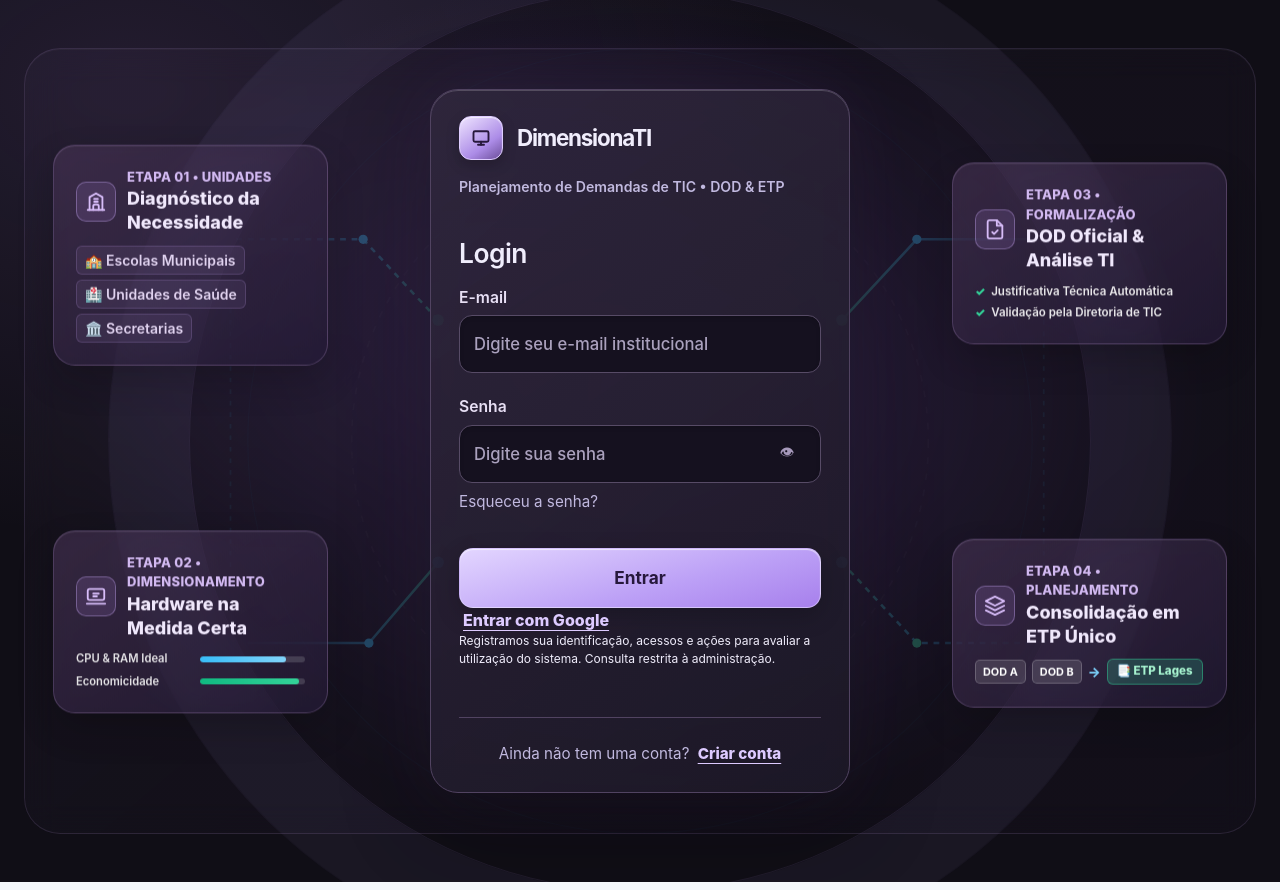
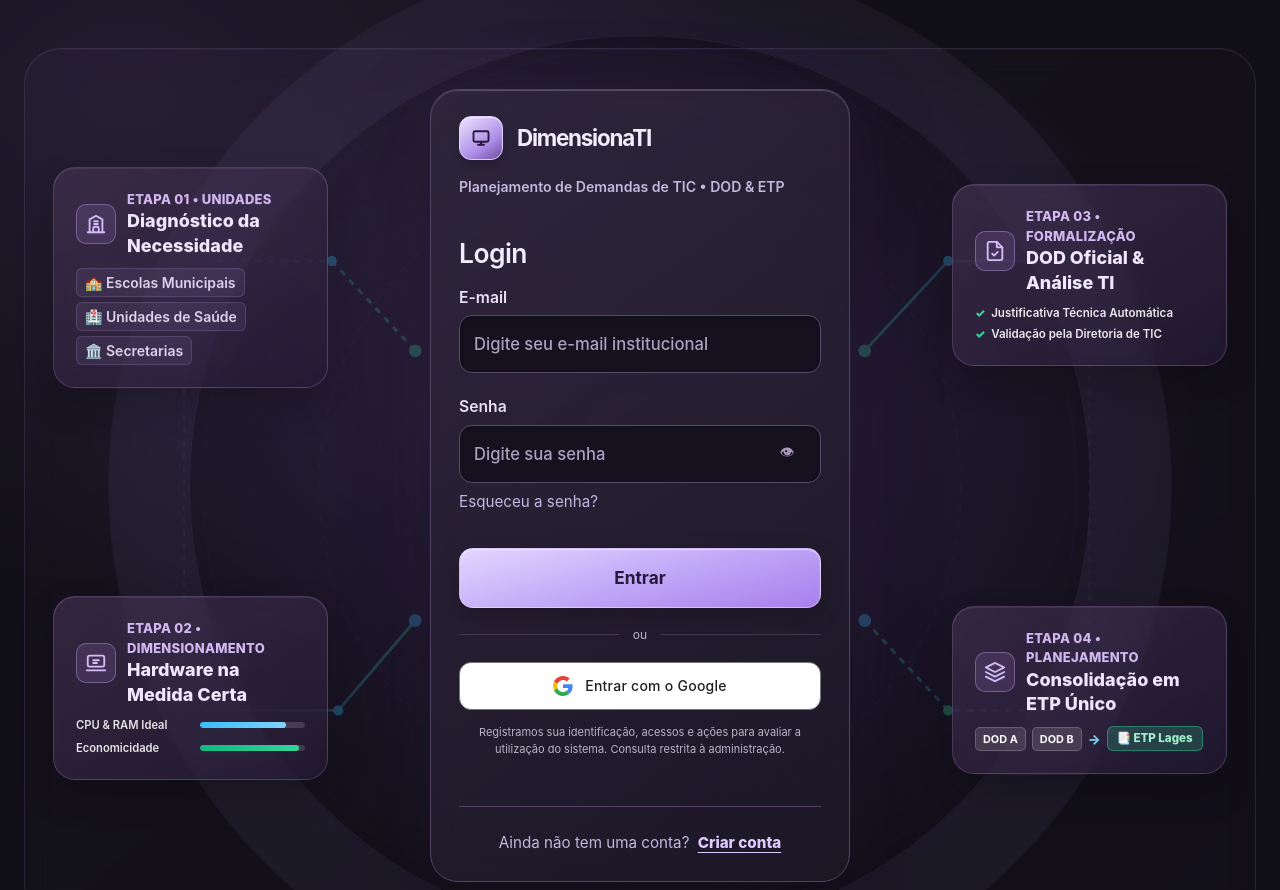
Before and after one commit to felpsz07/dimensionati-sc, a website: page public/index.html in a window 1280 px wide. Shown: the top 890 px of the page. Drawn offline with nearby package versions, Linux system fonts and the light colour scheme; no server answers.

Commit message:
Style Google sign-in button with colored icon and accessible states

```diff
--- a/public/css/login-identity.css
+++ b/public/css/login-identity.css
@@ -65,3 +65,13 @@
  #screen-login .glass-input { transition:border-color .18s ease,box-shadow .18s ease; }
 }
 @media(prefers-reduced-motion:reduce) { #screen-login * { animation:none!important; transition:none!important; } }
+
+/* Login Google: superfície branca, marca colorida e alvo confortável. */
+#screen-login .auth-divider { display:flex; align-items:center; gap:14px; margin:18px 0; color:#bcb4ca; font-size:12px; }
+#screen-login .auth-divider::before, #screen-login .auth-divider::after { content:""; height:1px; flex:1; background:#ffffff24; }
+#screen-login .google-signin-button { box-sizing:border-box; display:flex; align-items:center; justify-content:center; gap:12px; width:100%; min-height:48px; padding:12px 20px; border:1px solid #747775; border-radius:12px; background:#fff; color:#1f1f1f; font-family:Arial,sans-serif; font-size:14px; font-weight:500; line-height:20px; letter-spacing:.25px; text-decoration:none; transition:background .15s ease,box-shadow .15s ease; }
+#screen-login .google-signin-icon { flex:none; width:20px; height:20px; }
+#screen-login .google-signin-button:hover { background:#f2f5fc; box-shadow:0 2px 8px #0002; }
+#screen-login .google-signin-button:active { background:#e8edf7; }
+#screen-login .google-signin-button:focus-visible { outline:3px solid #bfa5ff; outline-offset:4px; }
+#screen-login .auth-privacy-note { margin:14px 0 0; font-size:11px; line-height:1.5; color:#bcb4ca; text-align:center; }
--- a/public/index.html
+++ b/public/index.html
@@ -236,7 +236,17 @@
               </button>
             </form>
 
-            <a href="/api/auth/google" class="glass-switch-link">Entrar com Google</a><p style="font-size:12px">Registramos sua identificação, acessos e ações para avaliar a utilização do sistema. Consulta restrita à administração.</p>
+            <div class="auth-divider" aria-hidden="true"><span>ou</span></div>
+            <a href="/api/auth/google" class="google-signin-button">
+              <svg class="google-signin-icon" aria-hidden="true" width="20" height="20" viewBox="0 0 48 48">
+                <path fill="#EA4335" d="M24 9.5c3.54 0 6.71 1.22 9.21 3.6l6.85-6.85C35.9 2.38 30.47 0 24 0 14.62 0 6.51 5.38 2.56 13.22l7.98 6.19C12.43 13.72 17.74 9.5 24 9.5z"/>
+                <path fill="#4285F4" d="M46.98 24.55c0-1.57-.15-3.09-.38-4.55H24v9.02h12.94c-.58 2.96-2.26 5.48-4.78 7.18l7.73 6C44.4 38.03 46.98 31.87 46.98 24.55z"/>
+                <path fill="#FBBC05" d="M10.53 28.59A14.41 14.41 0 019.77 24c0-1.59.27-3.13.76-4.59l-7.98-6.19A23.87 23.87 0 000 24c0 3.87.93 7.53 2.56 10.78l7.97-6.19z"/>
+                <path fill="#34A853" d="M24 48c6.48 0 11.93-2.13 15.91-5.8l-7.73-6c-2.15 1.45-4.92 2.3-8.18 2.3-6.26 0-11.57-4.22-13.47-9.91l-7.98 6.19C6.51 42.62 14.62 48 24 48z"/>
+              </svg>
+              <span>Entrar com o Google</span>
+            </a>
+            <p class="auth-privacy-note">Registramos sua identificação, acessos e ações para avaliar a utilização do sistema. Consulta restrita à administração.</p>
             <div class="error-text" id="loginErrorMsg" role="alert" style="text-align: center; margin-top: 8px; min-height: 16px; color: #FFD1D1;"></div>
 
             <div class="glass-register-footer">
```
